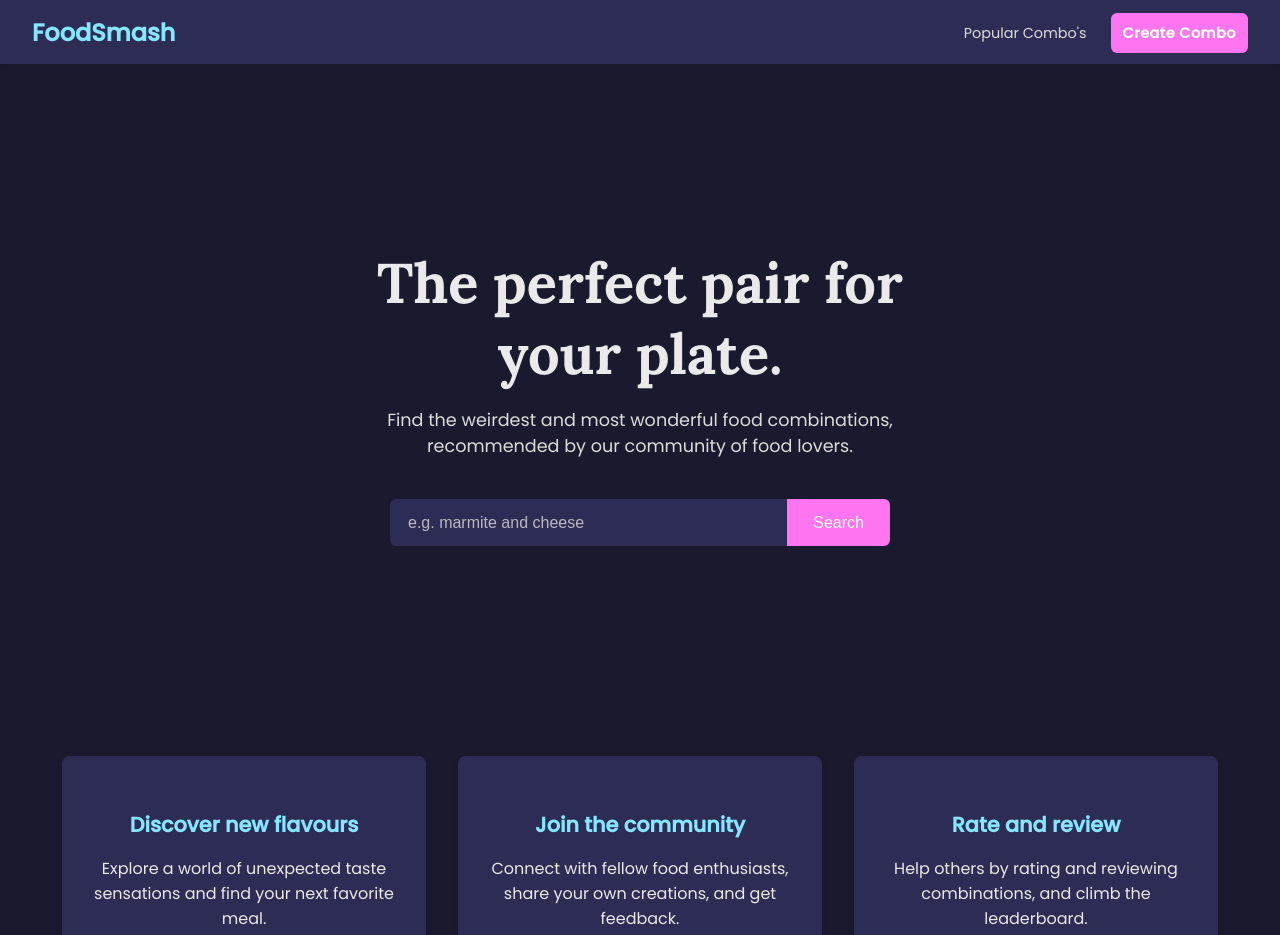
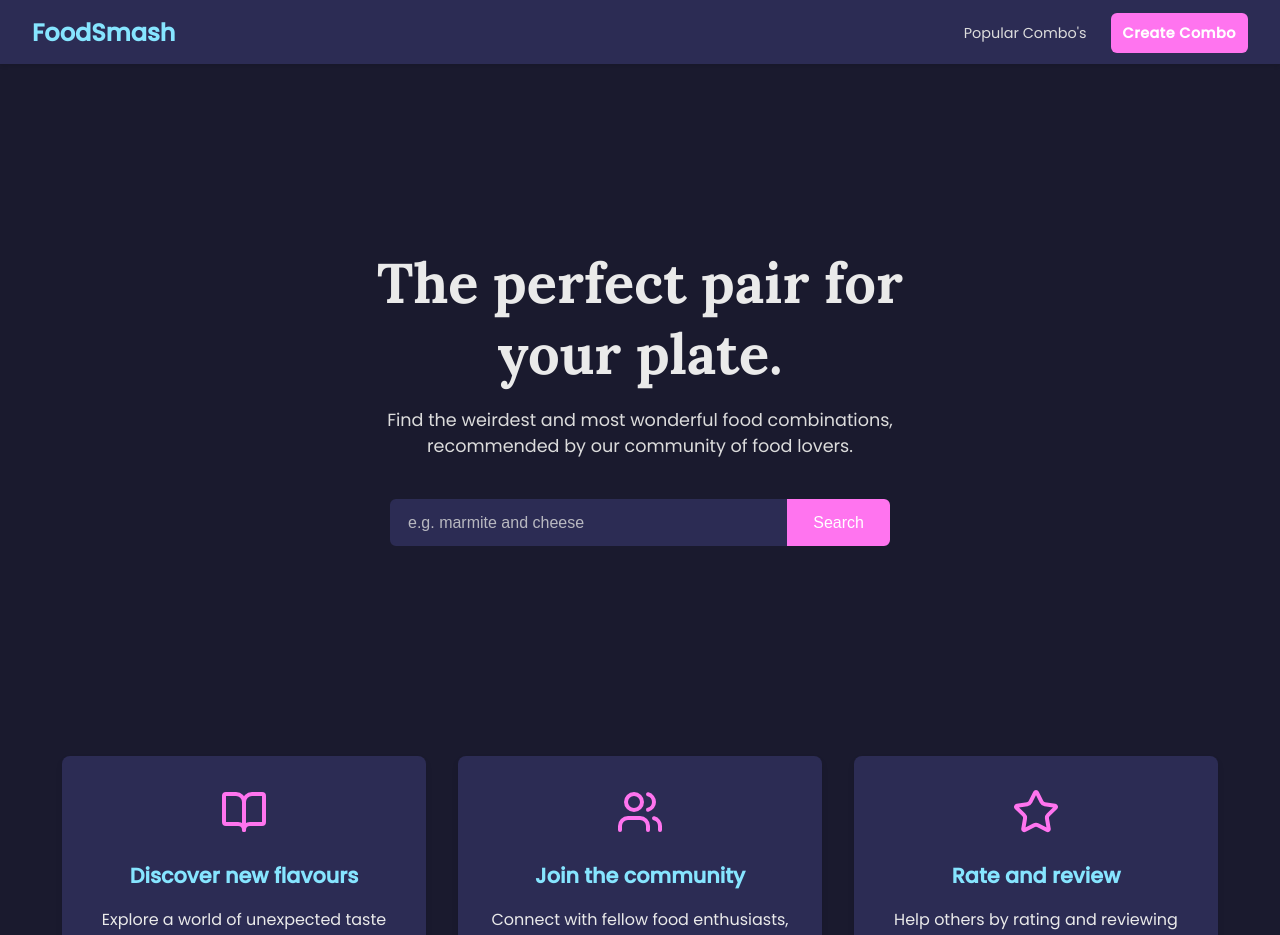
Before and after one commit to DeveloperThierry/gemini-cli-course, a Nuxt app: page / in a window 1280 px wide. Shown: the top 935 px of the page. Built offline with nearby package versions, Linux system fonts and the light colour scheme.

Commit message:
feat: Add feature icons to the homepage and update dependencies

```diff
--- a/app/assets/css/main.css
+++ b/app/assets/css/main.css
@@ -194,3 +194,11 @@ h1, .hero-title {
   color: var(--secondary-accent-color);
   margin-bottom: 1rem;
 }
+
+.feature-icon {
+  color: var(--primary-accent-color);
+  margin-bottom: 1.5rem;
+  display: block;
+  margin-left: auto;
+  margin-right: auto;
+}
--- a/app/pages/index.vue
+++ b/app/pages/index.vue
@@ -1,3 +1,7 @@
+<script setup lang="ts">
+import { BookOpen, Users, Star } from 'lucide-vue-next';
+</script>
+
 <template>
   <div>
     <div class="hero-section">
@@ -19,6 +23,7 @@
     </div>
     <section class="features-section">
       <div class="feature-card">
+        <BookOpen :size="48" class="feature-icon" />
         <h3 class="feature-title">Discover new flavours</h3>
         <p>
           Explore a world of unexpected taste sensations and find your next
@@ -26,6 +31,7 @@
         </p>
       </div>
       <div class="feature-card">
+        <Users :size="48" class="feature-icon" />
         <h3 class="feature-title">Join the community</h3>
         <p>
           Connect with fellow food enthusiasts, share your own creations, and get
@@ -33,6 +39,7 @@
         </p>
       </div>
       <div class="feature-card">
+        <Star :size="48" class="feature-icon" />
         <h3 class="feature-title">Rate and review</h3>
         <p>
           Help others by rating and reviewing combinations, and climb the
--- a/package.json
+++ b/package.json
@@ -10,6 +10,7 @@
     "postinstall": "nuxt prepare"
   },
   "dependencies": {
+    "lucide-vue-next": "^0.554.0",
     "nuxt": "^4.2.1",
     "vue": "^3.5.25",
     "vue-router": "^4.6.3"
```
Also changed, not shown: 1 other file (tests, documents, lock files or other folders).
